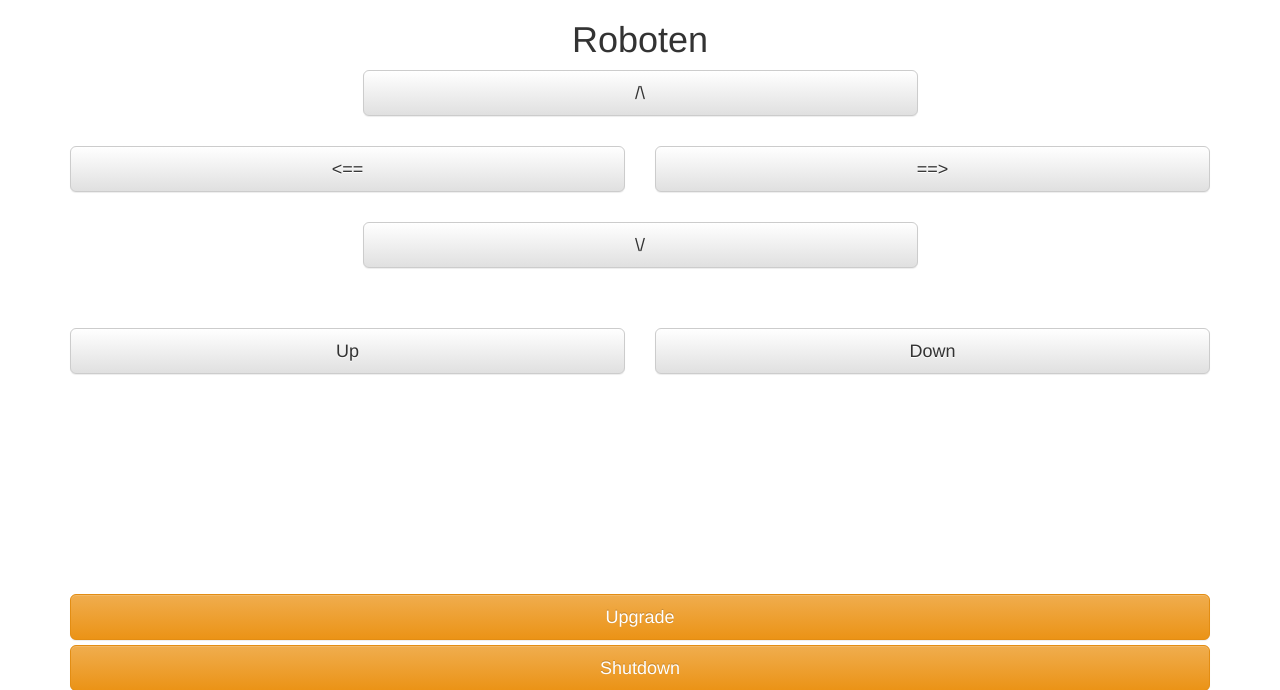
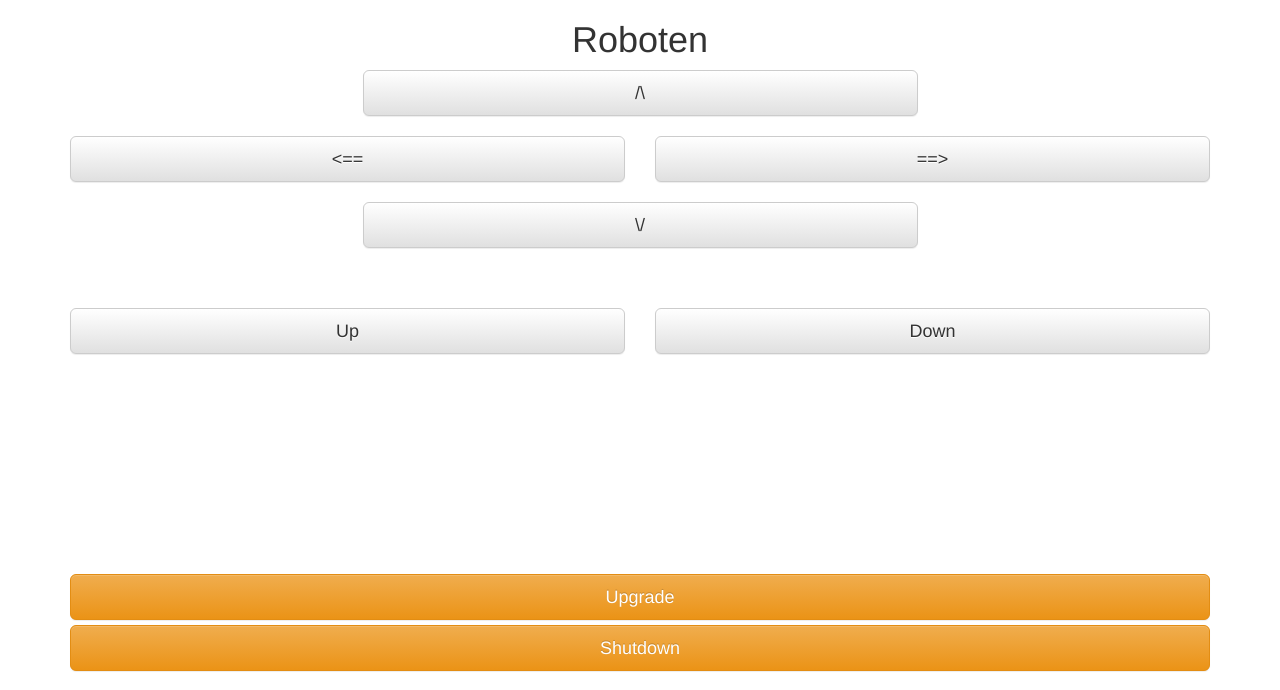
Before and after one commit to e8johan/roboten, a Flask app: page / in a window 1280 px wide. Shown: the top 690 px of the page. Run offline with Flask 2, Linux system fonts and the light colour scheme; data that the repository does not hold is empty; some libraries are stand-ins or nearby versions.

Commit message:
Fixed layout

```diff
--- a/templates/main.html
+++ b/templates/main.html
@@ -28,28 +28,28 @@ source.onmessage = function (event) {
   <h1 style="text-align: center;">Roboten</h1>
 
   <div class="row">
-  <div class="col-md-3">&nbsp;</div>
-  <div class="col-md-6">
+  <div class="col-xs-3">&nbsp;</div>
+  <div class="col-xs-6">
   <a onclick="onActionClicked('forward');" class="btn btn-block btn-lg btn-default" role="button">/\</a>
   </div>
-  <div class="col-md-3">&nbsp;</div>
+  <div class="col-xs-3">&nbsp;</div>
   </div>
-  <div style="margin-bottom: 10px;">&nbsp;</div>
+  <div>&nbsp;</div>
   <div class="row">
-  <div class="col-md-6">
+  <div class="col-xs-6">
   <a onclick="onActionClicked('left');" class="btn btn-block btn-lg btn-default" role="button">&lt;==</a>
   </div>
-  <div class="col-md-6">
+  <div class="col-xs-6">
   <a onclick="onActionClicked('right');" class="btn btn-block btn-lg btn-default" role="button">==&gt;</a>
   </div>
   </div>
-  <div style="margin-bottom: 10px;">&nbsp;</div>
+  <div>&nbsp;</div>
   <div class="row">
-  <div class="col-md-3">&nbsp;</div>
-  <div class="col-md-6">
+  <div class="col-xs-3">&nbsp;</div>
+  <div class="col-xs-6">
   <a onclick="onActionClicked('reverse');" class="btn btn-block btn-lg btn-default" role="button">\/</a>
   </div>
-  <div class="col-md-3">&nbsp;</div>
+  <div class="col-xs-3">&nbsp;</div>
   </div>
 
   <div style="margin-bottom: 40px;">&nbsp;</div>
```
